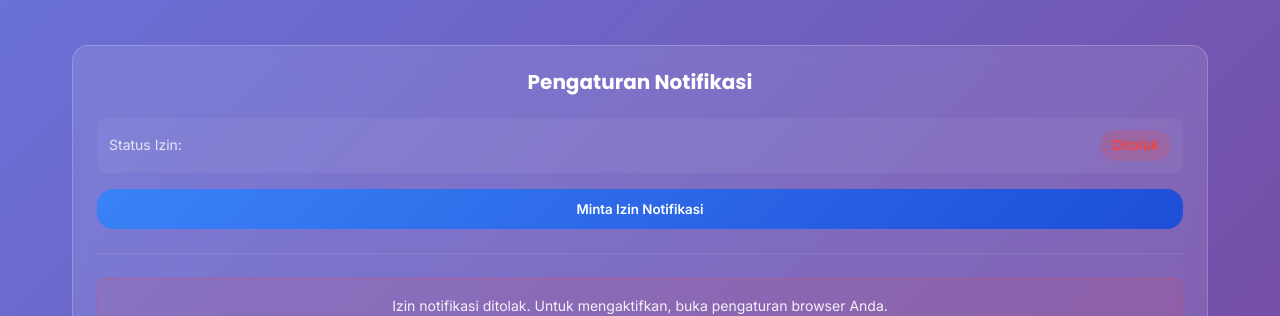
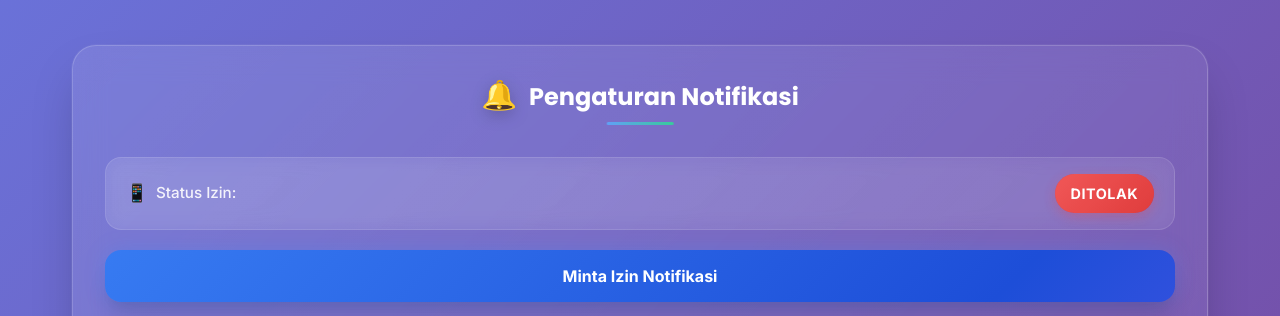
Before and after one commit to muhtadi97/weather-pwa, a Next.js app: page / in a window 1280 px wide. Shown: the part 636-952 px from the top of the page. Built offline with nearby package versions, Linux system fonts and the light colour scheme; no server answers.

Commit message:
Modern glassmorphism notification manager with animations

```diff
--- a/components/NotificationManager.module.css
+++ b/components/NotificationManager.module.css
@@ -1,97 +1,310 @@
 .notificationManager {
-  background: rgba(255, 255, 255, 0.1);
-  border-radius: var(--radius);
-  backdrop-filter: blur(10px);
-  border: 1px solid rgba(255, 255, 255, 0.2);
-  padding: 1.5rem;
+  background: linear-gradient(
+    135deg,
+    rgba(255, 255, 255, 0.1) 0%,
+    rgba(255, 255, 255, 0.06) 100%
+  );
+  backdrop-filter: blur(16px);
+  -webkit-backdrop-filter: blur(16px);
+  border-radius: var(--radius-lg);
+  border: 1px solid rgba(255, 255, 255, 0.18);
+  padding: 2rem;
   color: white;
+  box-shadow:
+    var(--shadow-xl),
+    0 0 0 1px rgba(255, 255, 255, 0.05);
+  transition: var(--transition);
+  position: relative;
+  overflow: hidden;
+  animation: fadeInUp 0.6s cubic-bezier(0.4, 0, 0.2, 1) forwards;
+}
+
+/* Gradient Border Effect */
+.notificationManager::before {
+  content: '';
+  position: absolute;
+  inset: 0;
+  border-radius: var(--radius-lg);
+  padding: 2px;
+  background: linear-gradient(
+    135deg,
+    rgba(59, 130, 246, 0.4),
+    rgba(16, 185, 129, 0.4),
+    rgba(139, 92, 246, 0.4)
+  );
+  -webkit-mask:
+    linear-gradient(#fff 0 0) content-box,
+    linear-gradient(#fff 0 0);
+  mask:
+    linear-gradient(#fff 0 0) content-box,
+    linear-gradient(#fff 0 0);
+  -webkit-mask-composite: xor;
+  mask-composite: exclude;
+  opacity: 0;
+  transition: opacity var(--transition);
+}
+
+.notificationManager:hover::before {
+  opacity: 1;
+}
+
+.notificationManager:hover {
+  transform: translateY(-4px);
+  box-shadow:
+    var(--shadow-2xl),
+    0 20px 40px rgba(0, 0, 0, 0.2),
+    0 0 30px rgba(59, 130, 246, 0.15);
 }
 
 .title {
-  font-size: 1.25rem;
+  font-size: 1.5rem;
   font-weight: 700;
-  margin-bottom: 1.5rem;
+  margin-bottom: 2rem;
   color: white;
   text-align: center;
+  position: relative;
+  padding-bottom: 0.75rem;
+}
+
+/* Title Underline Animation */
+.title::after {
+  content: '';
+  position: absolute;
+  bottom: 0;
+  left: 50%;
+  transform: translateX(-50%);
+  width: 60px;
+  height: 3px;
+  background: linear-gradient(90deg, var(--primary-light), var(--secondary-light));
+  border-radius: 2px;
+  animation: titlePulse 2s ease-in-out infinite;
+}
+
+@keyframes titlePulse {
+  0%, 100% {
+    width: 60px;
+    opacity: 1;
+  }
+  50% {
+    width: 80px;
+    opacity: 0.8;
+  }
+}
+
+/* Notification Icon */
+.title::before {
+  content: '🔔';
+  font-size: 1.8rem;
+  margin-right: 0.75rem;
+  filter: drop-shadow(0 4px 8px rgba(0, 0, 0, 0.2));
+  animation: bellRing 3s ease-in-out infinite;
+}
+
+@keyframes bellRing {
+  0%, 100% {
+    transform: rotate(0deg);
+  }
+  2%, 6% {
+    transform: rotate(10deg);
+  }
+  4%, 8% {
+    transform: rotate(-10deg);
+  }
 }
 
 .permissionSection {
-  margin-bottom: 1.5rem;
-  padding-bottom: 1.5rem;
-  border-bottom: 1px solid rgba(255, 255, 255, 0.1);
+  margin-bottom: 2rem;
+  padding-bottom: 1.75rem;
+  border-bottom: 1px solid rgba(255, 255, 255, 0.15);
+  position: relative;
 }
 
 .permissionStatus {
   display: flex;
   justify-content: space-between;
   align-items: center;
-  margin-bottom: 1rem;
-  padding: 0.75rem;
-  background: rgba(255, 255, 255, 0.05);
-  border-radius: 8px;
+  margin-bottom: 1.25rem;
+  padding: 1rem 1.25rem;
+  background: linear-gradient(
+    135deg,
+    rgba(255, 255, 255, 0.08) 0%,
+    rgba(255, 255, 255, 0.05) 100%
+  );
+  backdrop-filter: blur(10px);
+  border-radius: var(--radius);
+  border: 1px solid rgba(255, 255, 255, 0.12);
+  transition: var(--transition);
+}
+
+.permissionStatus:hover {
+  background: linear-gradient(
+    135deg,
+    rgba(255, 255, 255, 0.12) 0%,
+    rgba(255, 255, 255, 0.08) 100%
+  );
+  border-color: rgba(255, 255, 255, 0.2);
+  transform: translateY(-2px);
+  box-shadow: var(--shadow-md);
 }
 
 .statusLabel {
-  font-size: 0.875rem;
-  color: rgba(255, 255, 255, 0.8);
+  font-size: 0.95rem;
+  color: rgba(255, 255, 255, 0.9);
+  font-weight: 500;
+  display: flex;
+  align-items: center;
+  gap: 0.5rem;
+}
+
+.statusLabel::before {
+  content: '📱';
+  font-size: 1.1rem;
 }
 
 .statusValue {
-  font-weight: 600;
-  padding: 0.25rem 0.75rem;
-  border-radius: 20px;
-  font-size: 0.875rem;
+  font-weight: 700;
+  padding: 0.5rem 1rem;
+  border-radius: var(--radius-full);
+  font-size: 0.9rem;
+  text-transform: uppercase;
+  letter-spacing: 0.5px;
+  transition: all var(--transition);
+  position: relative;
+  overflow: hidden;
+}
+
+/* Status Value Pulse Effects */
+.statusValue::before {
+  content: '';
+  position: absolute;
+  inset: 0;
+  background: currentColor;
+  opacity: 0.1;
+  border-radius: inherit;
 }
 
 .statusValue.granted {
-  background: rgba(16, 185, 129, 0.2);
-  color: #10b981;
+  background: linear-gradient(135deg, #10b981, #059669);
+  color: white;
+  box-shadow: 0 4px 12px rgba(16, 185, 129, 0.3);
+  animation: statusPulse 2s ease-in-out infinite;
 }
 
 .statusValue.denied {
-  background: rgba(239, 68, 68, 0.2);
-  color: #ef4444;
+  background: linear-gradient(135deg, #ef4444, #dc2626);
+  color: white;
+  box-shadow: 0 4px 12px rgba(239, 68, 68, 0.3);
 }
 
 .statusValue.default {
-  background: rgba(245, 158, 11, 0.2);
-  color: #f59e0b;
+  background: linear-gradient(135deg, #f59e0b, #d97706);
+  color: white;
+  box-shadow: 0 4px 12px rgba(245, 158, 11, 0.3);
 }
 
+@keyframes statusPulse {
+  0%, 100% {
+    box-shadow: 0 4px 12px rgba(16, 185, 129, 0.3);
+  }
+  50% {
+    box-shadow: 0 6px 20px rgba(16, 185, 129, 0.5);
+  }
+}
+
+/* Modern Gradient Button */
 .permissionButton {
   width: 100%;
-  padding: 0.75rem 1.5rem;
-  background: linear-gradient(135deg, #3b82f6, #1d4ed8);
+  padding: 1rem 1.75rem;
+  background: linear-gradient(
+    135deg,
+    var(--primary) 0%,
+    var(--primary-dark) 50%,
+    var(--accent) 100%
+  );
+  background-size: 200% 100%;
   color: white;
   border: none;
   border-radius: var(--radius);
-  font-weight: 600;
+  font-weight: 700;
+  font-size: 1rem;
   cursor: pointer;
-  transition: var(--transition);
+  transition: all var(--transition);
+  position: relative;
+  overflow: hidden;
+  box-shadow:
+    var(--shadow-lg),
+    0 0 20px rgba(59, 130, 246, 0.3);
+  animation: buttonShine 3s ease-in-out infinite;
+}
+
+@keyframes buttonShine {
+  0%, 100% {
+    background-position: 0% 50%;
+  }
+  50% {
+    background-position: 100% 50%;
+  }
 }
 
 .permissionButton:hover {
-  transform: translateY(-2px);
-  box-shadow: var(--shadow);
+  transform: translateY(-3px);
+  box-shadow:
+    var(--shadow-xl),
+    0 0 30px rgba(59, 130, 246, 0.4);
+}
+
+.permissionButton:active {
+  transform: translateY(-1px);
+}
+
+/* Ripple Effect */
+.permissionButton::after {
+  content: '';
+  position: absolute;
+  top: 50%;
+  left: 50%;
+  width: 0;
+  height: 0;
+  border-radius: 50%;
+  background: rgba(255, 255, 255, 0.3);
+  transform: translate(-50%, -50%);
+  transition: width 0.6s, height 0.6s;
+}
+
+.permissionButton:active::after {
+  width: 300px;
+  height: 300px;
 }
 
 .settingsSection {
   display: flex;
   flex-direction: column;
-  gap: 1.25rem;
+  gap: 1.5rem;
 }
 
 .settingItem {
   display: flex;
   align-items: center;
-  gap: 1rem;
+  gap: 1.25rem;
+  padding: 1rem 1.25rem;
+  background: rgba(255, 255, 255, 0.05);
+  border-radius: var(--radius);
+  border: 1px solid rgba(255, 255, 255, 0.1);
+  transition: var(--transition);
 }
 
+.settingItem:hover {
+  background: rgba(255, 255, 255, 0.08);
+  border-color: rgba(255, 255, 255, 0.2);
+  transform: translateX(5px);
+}
+
+/* Modern Switch Design */
 .switch {
   position: relative;
   display: inline-block;
-  width: 50px;
-  height: 24px;
+  width: 56px;
+  height: 28px;
   flex-shrink: 0;
 }
 
@@ -108,122 +321,299 @@
   left: 0;
   right: 0;
   bottom: 0;
-  background-color: rgba(255, 255, 255, 0.2);
+  background: linear-gradient(
+    135deg,
+    rgba(255, 255, 255, 0.2) 0%,
+    rgba(255, 255, 255, 0.1) 100%
+  );
   transition: var(--transition);
-  border-radius: 24px;
+  border-radius: 34px;
+  border: 1px solid rgba(255, 255, 255, 0.2);
 }
 
 .slider:before {
   position: absolute;
   content: "";
-  height: 16px;
-  width: 16px;
-  left: 4px;
-  bottom: 4px;
-  background-color: white;
+  height: 22px;
+  width: 22px;
+  left: 3px;
+  bottom: 2px;
+  background: linear-gradient(135deg, white, var(--gray-light));
   transition: var(--transition);
   border-radius: 50%;
+  box-shadow:
+    0 2px 4px rgba(0, 0, 0, 0.2),
+    inset 0 -1px 2px rgba(0, 0, 0, 0.1);
 }
 
 input:checked + .slider {
-  background-color: #3b82f6;
+  background: linear-gradient(135deg, var(--primary), var(--primary-dark));
+  border-color: rgba(59, 130, 246, 0.5);
 }
 
 input:checked + .slider:before {
-  transform: translateX(26px);
+  transform: translateX(28px);
+  background: white;
+  box-shadow:
+    0 2px 6px rgba(0, 0, 0, 0.3),
+    inset 0 -1px 2px rgba(0, 0, 0, 0.1);
+}
+
+input:focus + .slider {
+  box-shadow: 0 0 0 3px rgba(59, 130, 246, 0.3);
 }
 
 input:disabled + .slider {
   opacity: 0.5;
   cursor: not-allowed;
+  background: rgba(255, 255, 255, 0.1);
 }
 
 .settingLabel {
-  font-size: 0.95rem;
-  color: rgba(255, 255, 255, 0.9);
+  font-size: 1rem;
+  color: white;
+  font-weight: 500;
+  flex: 1;
 }
 
+.settingLabel::before {
+  content: '⚙️';
+  margin-right: 0.5rem;
+  font-size: 1.1rem;
+}
+
+/* Threshold Control */
 .thresholdLabel {
-  font-size: 0.95rem;
-  color: rgba(255, 255, 255, 0.9);
-  margin-bottom: 0.5rem;
+  font-size: 1rem;
+  color: white;
+  font-weight: 500;
+  margin-bottom: 0.75rem;
   display: block;
+}
+
+.thresholdLabel::before {
+  content: '🌡️';
+  margin-right: 0.5rem;
+  font-size: 1.1rem;
 }
 
 .thresholdControl {
   display: flex;
   align-items: center;
-  gap: 1rem;
+  gap: 1.25rem;
   width: 100%;
+  padding: 1rem 1.25rem;
+  background: rgba(255, 255, 255, 0.05);
+  border-radius: var(--radius);
+  border: 1px solid rgba(255, 255, 255, 0.1);
 }
 
+/* Modern Range Slider */
 .thresholdSlider {
   flex: 1;
-  height: 6px;
+  height: 8px;
   -webkit-appearance: none;
   appearance: none;
-  background: rgba(255, 255, 255, 0.2);
-  border-radius: 3px;
+  background: linear-gradient(
+    90deg,
+    var(--primary-light) 0%,
+    var(--secondary-light) 100%
+  );
+  border-radius: 4px;
   outline: none;
+  cursor: pointer;
 }
 
 .thresholdSlider::-webkit-slider-thumb {
   -webkit-appearance: none;
   appearance: none;
-  width: 20px;
-  height: 20px;
+  width: 24px;
+  height: 24px;
   border-radius: 50%;
-  background: #3b82f6;
+  background: white;
+  border: 3px solid var(--primary);
   cursor: pointer;
+  box-shadow:
+    var(--shadow-lg),
+    0 0 10px rgba(59, 130, 246, 0.5);
+  transition: all var(--transition);
+}
+
+.thresholdSlider::-webkit-slider-thumb:hover {
+  transform: scale(1.2);
+  box-shadow:
+    var(--shadow-xl),
+    0 0 15px rgba(59, 130, 246, 0.7);
 }
 
 .thresholdSlider::-moz-range-thumb {
-  width: 20px;
-  height: 20px;
+  width: 24px;
+  height: 24px;
   border-radius: 50%;
-  background: #3b82f6;
+  background: white;
+  border: 3px solid var(--primary);
   cursor: pointer;
-  border: none;
+  box-shadow:
+    var(--shadow-lg),
+    0 0 10px rgba(59, 130, 246, 0.5);
 }
 
 .thresholdValue {
-  min-width: 50px;
+  min-width: 60px;
   text-align: center;
-  font-weight: 600;
-  font-size: 1.125rem;
+  font-weight: 800;
+  font-size: 1.25rem;
+  color: white;
+  padding: 0.5rem 1rem;
+  background: linear-gradient(135deg, var(--primary), var(--primary-dark));
+  border-radius: var(--radius);
+  box-shadow: var(--shadow-md);
 }
 
+/* Test Button */
 .testButton {
-  margin-top: 1rem;
-  padding: 0.75rem 1.5rem;
-  background: rgba(255, 255, 255, 0.1);
+  margin-top: 1.5rem;
+  padding: 1rem 1.75rem;
+  background: linear-gradient(
+    135deg,
+    rgba(255, 255, 255, 0.12) 0%,
+    rgba(255, 255, 255, 0.08) 100%
+  );
   color: white;
-  border: 1px solid rgba(255, 255, 255, 0.2);
+  border: 1px solid rgba(255, 255, 255, 0.18);
   border-radius: var(--radius);
-  font-weight: 600;
+  font-weight: 700;
+  font-size: 1rem;
   cursor: pointer;
   transition: var(--transition);
+  backdrop-filter: blur(10px);
+  position: relative;
+  overflow: hidden;
+}
+
+.testButton::before {
+  content: '🚀';
+  margin-right: 0.75rem;
 }
 
 .testButton:hover:not(:disabled) {
-  background: rgba(255, 255, 255, 0.15);
+  background: linear-gradient(
+    135deg,
+    rgba(255, 255, 255, 0.18) 0%,
+    rgba(255, 255, 255, 0.12) 100%
+  );
+  border-color: rgba(255, 255, 255, 0.25);
+  transform: translateY(-3px);
+  box-shadow:
+    var(--shadow-lg),
+    0 0 20px rgba(59, 130, 246, 0.2);
 }
 
 .testButton:disabled {
   opacity: 0.5;
   cursor: not-allowed;
+  background: rgba(255, 255, 255, 0.05);
 }
 
+/* Denied Message */
 .deniedMessage {
-  padding: 1rem;
-  background: rgba(239, 68, 68, 0.1);
-  border-radius: 8px;
+  padding: 1.25rem;
+  background: linear-gradient(
+    135deg,
+    rgba(239, 68, 68, 0.15) 0%,
+    rgba(239, 68, 68, 0.08) 100%
+  );
+  border-radius: var(--radius);
   border: 1px solid rgba(239, 68, 68, 0.3);
   text-align: center;
+  backdrop-filter: blur(10px);
+  animation: shake 0.5s cubic-bezier(0.4, 0, 0.2, 1);
+}
+
+@keyframes shake {
+  0%, 100% { transform: translateX(0); }
+  25% { transform: translateX(-5px); }
+  75% { transform: translateX(5px); }
 }
 
 .deniedMessage p {
-  color: rgba(255, 255, 255, 0.9);
-  font-size: 0.875rem;
-  line-height: 1.5;
+  color: white;
+  font-size: 0.95rem;
+  line-height: 1.6;
+  font-weight: 500;
 }
+
+.deniedMessage::before {
+  content: '⚠️';
+  font-size: 1.5rem;
+  display: block;
+  margin-bottom: 0.75rem;
+}
+
+/* Mobile Responsive */
+@media (max-width: 768px) {
+  .notificationManager {
+    padding: 1.5rem;
+  }
+
+  .title {
+    font-size: 1.3rem;
+    margin-bottom: 1.5rem;
+  }
+
+  .permissionStatus {
+    flex-direction: column;
+    align-items: flex-start;
+    gap: 0.75rem;
+    padding: 1rem;
+  }
+
+  .statusValue {
+    align-self: flex-start;
+  }
+
+  .settingItem {
+    flex-direction: column;
+    align-items: flex-start;
+    gap: 1rem;
+    padding: 1.25rem;
+  }
+
+  .switch {
+    align-self: flex-start;
+  }
+
+  .thresholdControl {
+    flex-direction: column;
+    gap: 1rem;
+    padding: 1.25rem;
+  }
+
+  .thresholdSlider {
+    width: 100%;
+  }
+
+  .thresholdValue {
+    align-self: center;
+  }
+}
+
+/* Reduced Motion */
+@media (prefers-reduced-motion: reduce) {
+  .title::after,
+  .title::before,
+  .permissionButton,
+  .statusValue.granted,
+  .thresholdSlider::-webkit-slider-thumb,
+  .testButton,
+  .deniedMessage {
+    animation: none;
+    transition: none;
+  }
+
+  .notificationManager,
+  .permissionStatus,
+  .settingItem {
+    transform: none;
+  }
+}
```
